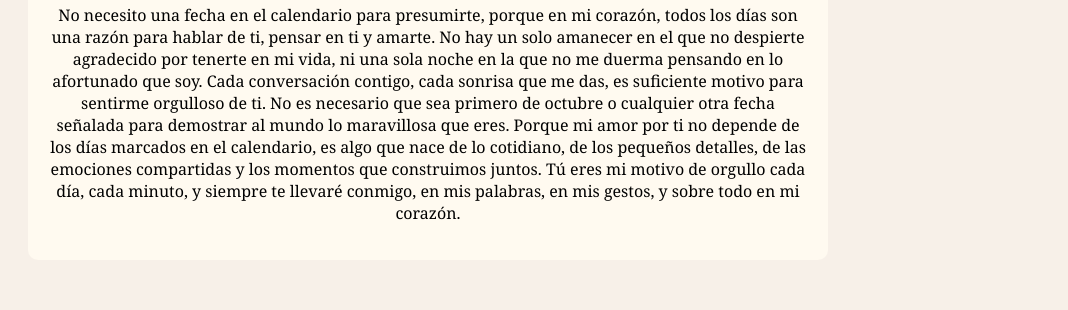
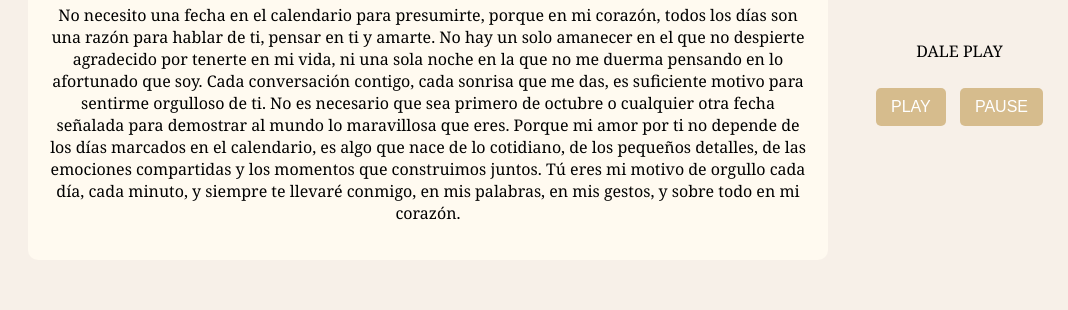
Before and after one commit to aldanitozzi/octubre, a plain HTML site: page index.html in a window 1280 px wide. Shown: the part 644-954 px from the top of the page, without its empty margins (212-1280 px from the left). Drawn offline with Linux system fonts and the light colour scheme.

Commit message:
Mensaje descriptivo de los cambios

```diff
--- a/index.html
+++ b/index.html
@@ -97,20 +97,22 @@
         font-size: 14px; /* Ajusta el tamaño de fuente en la línea de tiempo */
     }
 }
-        /* Estilos para los controles de música */
-        .controls {
-            position: fixed; /* Mantiene los controles en la parte superior derecha */
-            top: 20px;
-            right: 20px;
-            text-align: center;
-            z-index: 1000; /* Asegura que esté por encima de otros elementos */
-        }
-        .controls p {
-            margin: 0;
-            font-size: 18px;
-            color: #333;
-            font-weight: bold;
-        }
+
+/* Controles de Música */
+.controls {
+    display: flex;
+    flex-direction: column;
+    align-items: center; /* Centra los botones y el texto */
+    position: fixed; /* Mantiene los controles fijos en la parte inferior */
+    right: 20px; /* Ajusta la posición desde la derecha */
+    bottom: 20px; /* Ajusta la posición desde la parte inferior */
+    z-index: 1000; /* Asegura que los controles estén por encima del contenido */
+}
+
+.controls p {
+    margin-bottom: 5px; /* Espacio entre el texto y los botones */
+}
+
         .controls button {
             margin: 5px;
             padding: 10px 15px;
```
